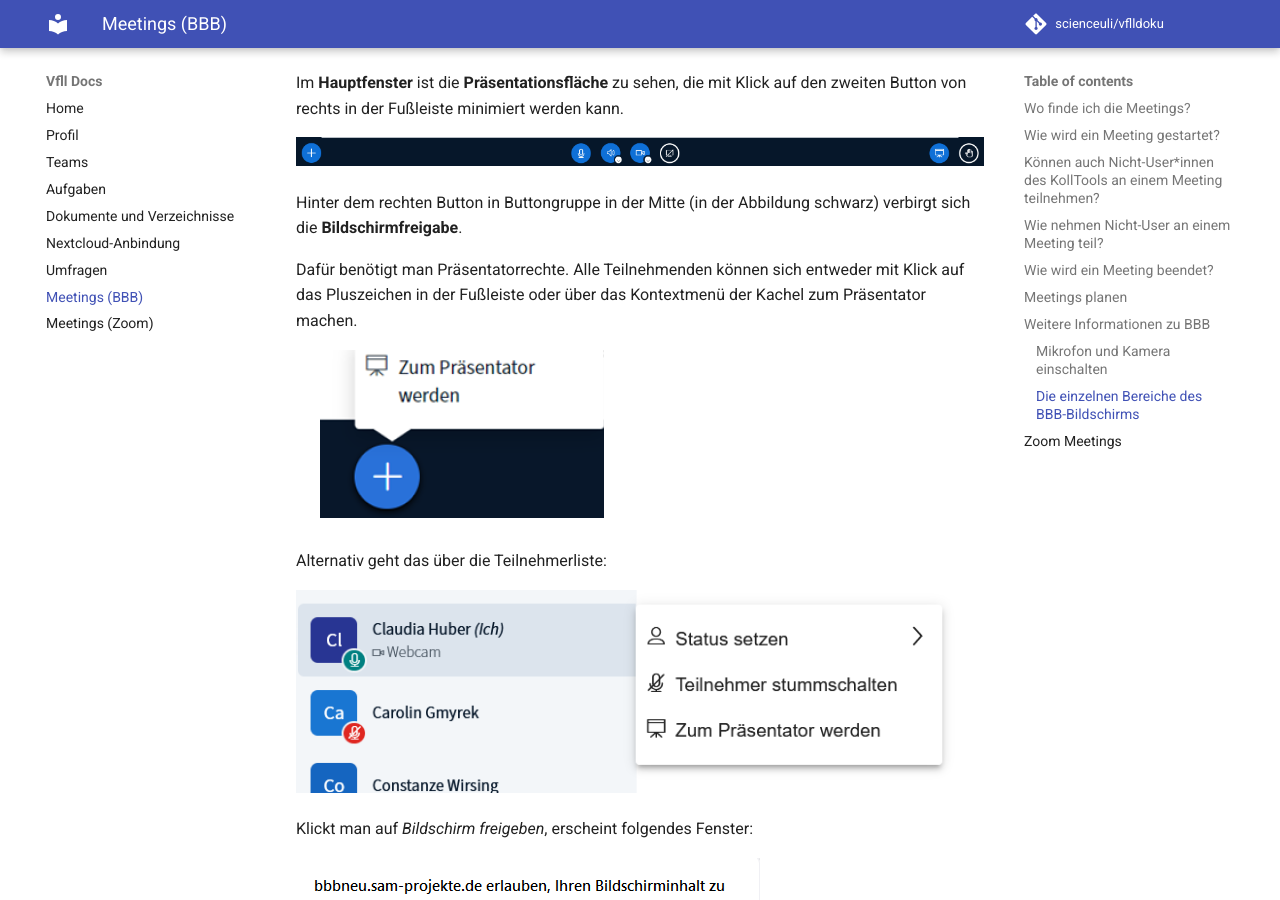
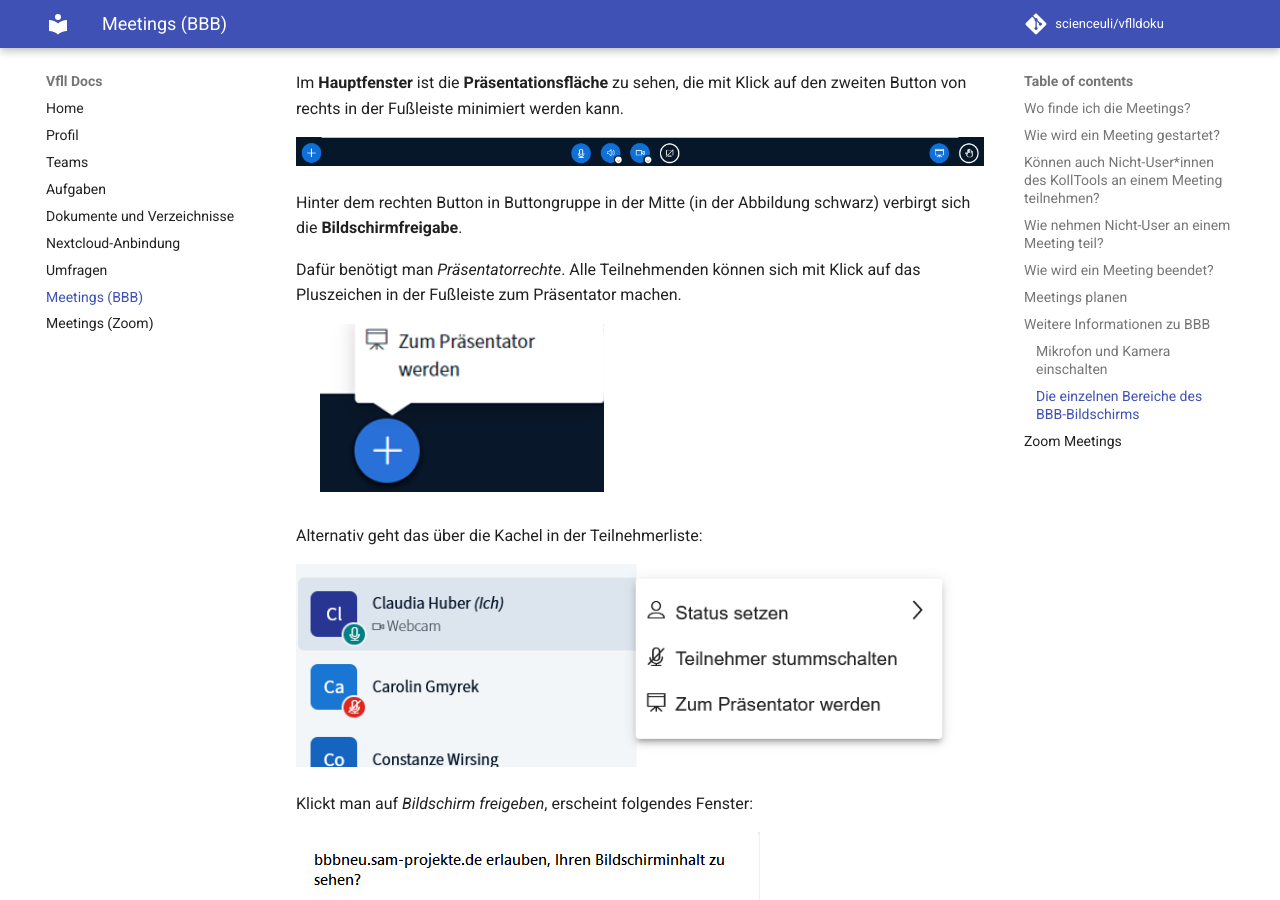
Before and after one commit to scienceuli/vflldoku, an MkDocs documentation site: the page built from docs/bbb.md, in a window 1280 px wide and 900 px high, scrolled down 8292 px. Built offline with MkDocs 1.6.1 and Material for MkDocs 9.7.7, drawn with Linux system fonts in a browser that asks for light colours; comment, search, counter and statistics services are not loaded.

Commit message:
vault backup: 2025-02-06 16:36:45

```diff
--- a/docs/bbb.md
+++ b/docs/bbb.md
@@ -124,11 +124,12 @@ Im **Hauptfenster** ist die **Präsentationsfläche** zu sehen, die mit Klick au
 
 Hinter dem rechten Button in Buttongruppe in der Mitte (in der Abbildung schwarz) verbirgt sich die **Bildschirmfreigabe**.
 
-Dafür benötigt man Präsentatorrechte. Alle Teilnehmenden können sich entweder mit Klick auf das Pluszeichen in der Fußleiste oder über das Kontextmenü der Kachel zum Präsentator machen.
+Dafür benötigt man *Präsentatorrechte*. Alle Teilnehmenden können sich
+mit Klick auf das Pluszeichen in der Fußleiste zum Präsentator machen.
 
 ![Zum Präsentator werden|150](attachments/bbb_praesentator_werden.png)
 
-Alternativ geht das über die Teilnehmerliste:
+Alternativ geht das über die Kachel in der Teilnehmerliste:
 
 ![Über die Teilnehmerliste zum Präsentator werden|300](attachments/bbb_praesentator_werden_alternative.png)
 
```
Also changed, not shown: docs/aufgaben.md (+0 -1 lines).
